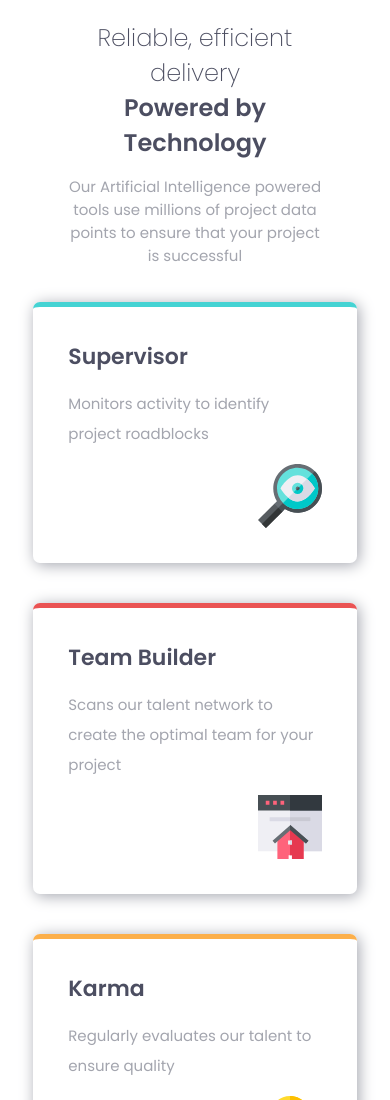
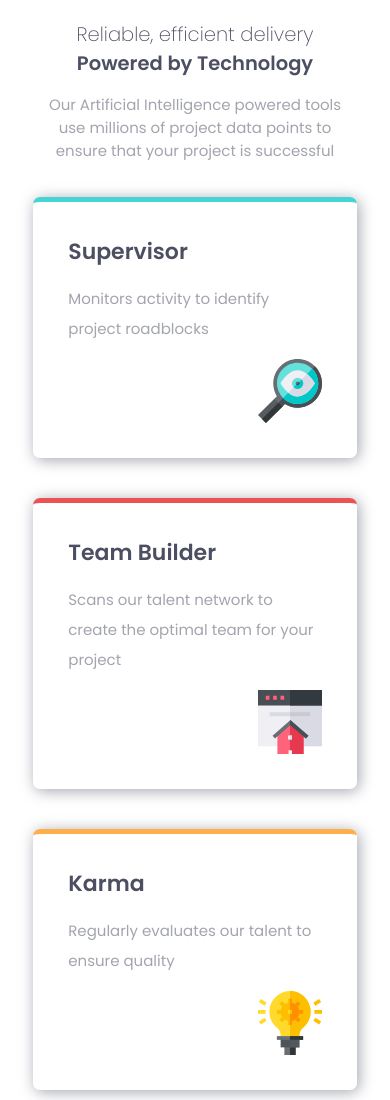
Before and after one commit to xTaromarux/Four-card-feature-section, a plain HTML site: page index.html in a window 390 px wide. Shown: the top 1100 px of the page. Drawn offline with Linux system fonts and the light colour scheme.

Commit message:
Add media query

```diff
--- a/css/style.css
+++ b/css/style.css
@@ -86,7 +86,17 @@ img{
 .attribution a {
     color: hsl(228, 45%, 44%);
 }
-@media (max-width: 1440px) {
+@media (max-width: 1422px) {
+    .text font{
+        font-size: 180%;
+    }
+}
+@media (max-width: 1214px) {
+    .text font{
+        font-size: 160%;
+    }
+}
+@media (max-width: 1055px) {
     .container{
         height: 1550px;
         display: flex;
@@ -98,11 +108,11 @@ img{
         margin:20px 0 20px 0;
     }
     .text {
-        width: 65%;
+        width: 80%;
         align-self: center;
     }
     .text font{
-        font-size: 160%;
+        font-size: 130%;
     }
     .green {
         justify-self:center;
```
